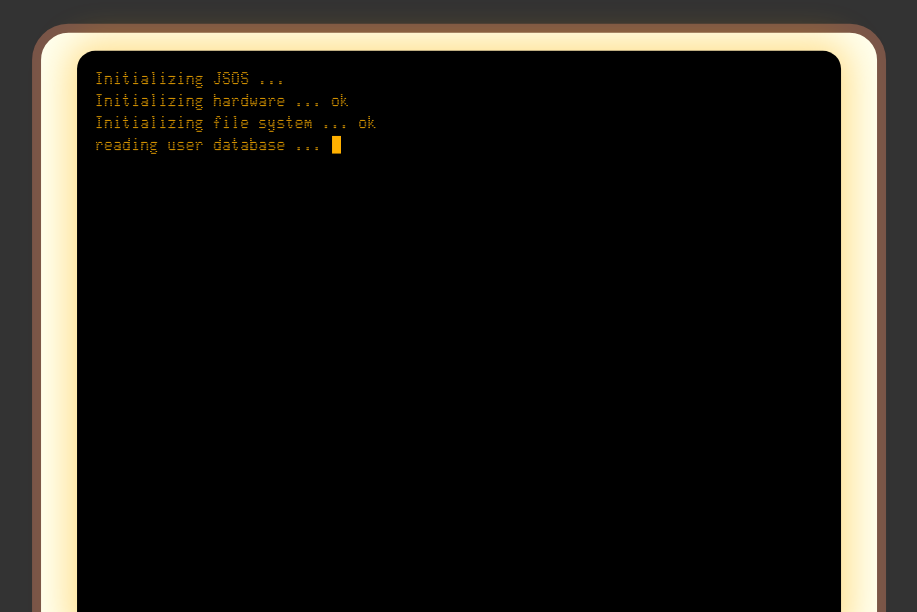
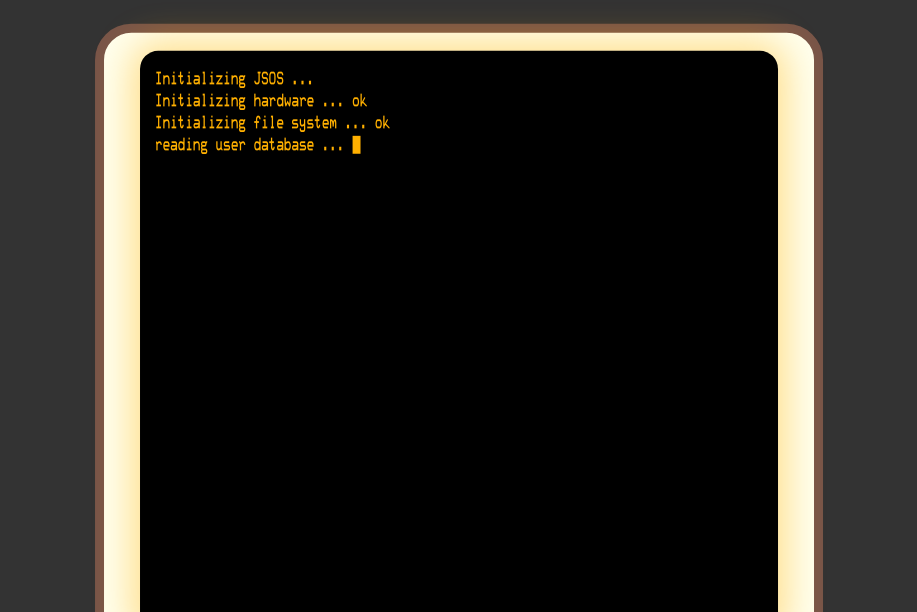
Before and after one commit to xles/blogterm, a plain HTML site: page index.html in a window 1280 px wide. Shown: the top 612 px of the page, without its empty margins (181-1098 px from the left). Drawn offline with Linux system fonts and the light colour scheme; no server answers; a script that the page names is missing.

Commit message:
Update blogterm.css

```diff
--- a/css/blogterm.css
+++ b/css/blogterm.css
@@ -1,6 +1,6 @@
 @font-face {
   font-family: 'vt220';
-  src: url('Glass_TTY_VT220.ttf') format('truetype');
+  src: url('_decterm.ttf') format('truetype');
 }
 html {
   background-color: #333;
@@ -104,9 +104,7 @@
 }
 
 #caret:after {
-  content: '\0020';
-  background-color: #ffb000;
-  color: #000;
+  content: '\2588';
   animation: blink steps(1) 1s infinite;
 }
 
```
